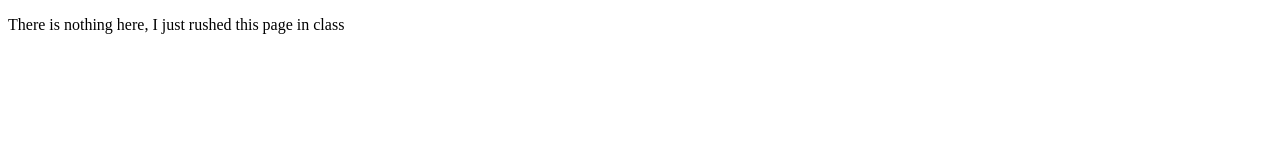
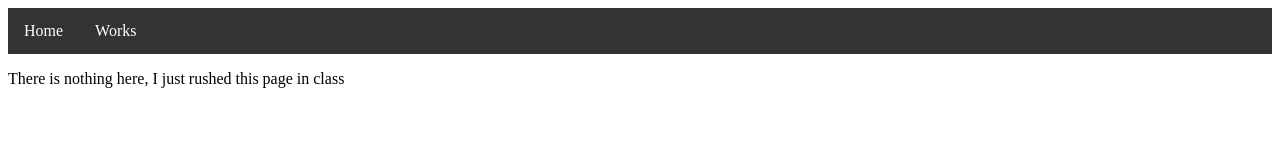
Before and after one commit to starowo/starowo.github.io, a plain HTML site: page index.html in a window 1280 px wide. Drawn offline with Linux system fonts and the light colour scheme.

Commit message:
Update index.html

```diff
--- a/index.html
+++ b/index.html
@@ -2,8 +2,48 @@
 <html>
   <head>
     <title>Star's Homepage</title>
+    <style>
+ul {
+  list-style-type: none;
+  margin: 0;
+  padding: 0;
+  overflow: hidden;
+  background-color: #333;
+  position: -webkit-sticky; /* Safari */
+  position: sticky;
+  top: 0;
+}
+
+li {
+  float: left;
+}
+
+li a {
+  display: block;
+  color: white;
+  text-align: center;
+  padding: 14px 16px;
+  text-decoration: none;
+}
+
+li a:hover {
+  background-color: #111;
+}
+
+.active {
+  background-color: #4CAF50;
+}
+    </style>
   </head>
   <body>
+    <ul>
+      <li>
+        <a>Home</a>
+      </li>
+      <li>
+        <a>Works</a>
+      </li>
+    </ul>
     <p>There is nothing here, I just rushed this page in class</p>
   </body>
 </html>
```
